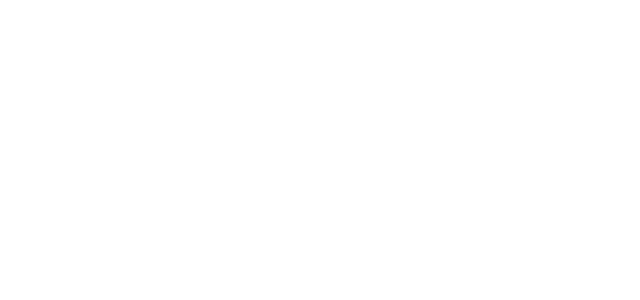
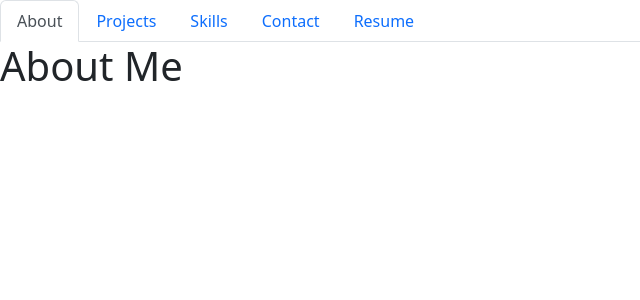
Before and after one commit to jWeibelbootcamp/react-portfolio, a React (Create React App) app: page / in a window 1280 px wide. Shown: the top 300 px of the page, without its empty margins (0-640 px from the left). Built offline with nearby package versions, Linux system fonts and the light colour scheme.

Commit message:
App rebuild and Project Card and NavTabs

```diff
--- a/package.json
+++ b/package.json
@@ -6,7 +6,9 @@
     "@testing-library/jest-dom": "^5.16.5",
     "@testing-library/react": "^13.4.0",
     "@testing-library/user-event": "^13.5.0",
+    "bootstrap": "^5.2.3",
     "react": "^18.2.0",
+    "react-bootstrap": "^2.6.0",
     "react-dom": "^18.2.0",
     "react-scripts": "5.0.1",
     "web-vitals": "^2.1.4"
--- a/src/App.js
+++ b/src/App.js
@@ -1,5 +1,5 @@
-import React from 'react';
-import Navbar from './components/Navbar';
+import React, { useState } from 'react';
+import NavTabs from './components/Navbar';
 import Projects from './components/Projects';
 import Skills from './components/Skills';
 import Resume from './components/Resume';
@@ -8,13 +8,31 @@
 import './App.css';
 
 function App() {
+  const [currentPage, setCurrentPage] = useState('About');
+  const renderPage = () => {
+    if (currentPage === 'About') {
+      return <About />;
+    }
+    if (currentPage === 'Projects') {
+      return <Projects />;
+    }
+    if (currentPage === 'Skills') {
+      return <Skills />;
+    }
+    if (currentPage === 'Resume') {
+      return <Resume />;
+    }
+    if (currentPage === 'Contact') {
+      return <Contact />;
+    }
+  };
+
+  const handlePageChange = (page) => setCurrentPage(page);
+
   return (
-    <div className="App">
-      <Navbar />
-      <About />
-      <Contact />
-      <Projects />
-      <Skills />
+    <div>
+      <NavTabs currentPage={currentPage} handlePageChange={handlePageChange} />
+      {renderPage()}
     </div>
   );
 };
--- a/src/components/About.js
+++ b/src/components/About.js
@@ -3,7 +3,9 @@
 function About () {
     return (
         <div>
-
+            <h1>
+                About Me
+            </h1>
         </div>
     );
 };
--- a/src/components/Contact.js
+++ b/src/components/Contact.js
@@ -3,7 +3,9 @@
 function Contact () {
     return (
         <div>
-
+            <h1>
+                Contact
+            </h1>
         </div>
     );
 };
--- a/src/components/Navbar.js
+++ b/src/components/Navbar.js
@@ -1,11 +1,56 @@
 import React from 'react';
 
-function Navbar() {
-    return (
-        <div>
+function NavTabs({ currentPage, handlePageChange }) {
+  return (
+    <ul className="nav nav-tabs">
+      <li className="nav-item">
+        <a
+          href="#about"
+          onClick={() => handlePageChange('About')}
 
-        </div>
-    );
-};
+          className={currentPage === 'About' ? 'nav-link active' : 'nav-link'}
+        >
+          About
+        </a>
+      </li>
+      <li className="nav-item">
+        <a
+          href="#projects"
+          onClick={() => handlePageChange('Projects')}
+          className={currentPage === 'Projects' ? 'nav-link active' : 'nav-link'}
+        >
+          Projects
+        </a>
+      </li>
+      <li className="nav-item">
+        <a
+          href="#skills"
+          onClick={() => handlePageChange('Skills')}
+          className={currentPage === 'Skills' ? 'nav-link active' : 'nav-link'}
+        >
+          Skills
+        </a>
+      </li>
+      <li className="nav-item">
+        <a
+          href="#contact"
+          onClick={() => handlePageChange('Contact')}
+          className={currentPage === 'Contact' ? 'nav-link active' : 'nav-link'}
+        >
+          Contact
+        </a>
+      </li>
+      <li className="nav-item">
+        <a
+          href="#resume"
+          onClick={() => handlePageChange('Resume')}
+          className={currentPage === 'Resume' ? 'nav-link active' : 'nav-link'}
+        >
+          Resume
+        </a>
+      </li>
+    </ul>
+  );
+}
 
-export default Navbar;
+export default NavTabs;
--- /dev/null
+++ b/src/components/ProjectCard.js
@@ -0,0 +1,19 @@
+import React from "react";
+import Card from 'react-bootstrap/Card';
+
+function ProjectCard(props) {
+    return (
+      <Card style={{ width: '18rem' }}>
+        <Card.Img variant="top" src={ props.image } />
+        <Card.Body>
+          <Card.Title>{props.title}</Card.Title>
+          <Card.Text>
+            Some quick example text to build on the card title and make up the
+            bulk of the card's content.
+          </Card.Text>
+        </Card.Body>
+      </Card>
+    );
+  }
+
+  export default ProjectCard;
--- a/src/components/Projects.js
+++ b/src/components/Projects.js
@@ -1,9 +1,19 @@
 import React from "react";
+import CupOTears from "../assets/images/CupOTears.png";
+import ProjectCard from "./ProjectCard";
 
 function Projects () {
+    const myProjects = [ {id: 1, title: "CupOTears", image: CupOTears}, {id: 2, title: "", image: ""}, {id: 3, title: "", image: ""}, {id: 4, title: "", image: ""}, {id: 5, title: "", image: ""}, {id: 6, title: "", image: ""} ];
     return (
         <div>
-
+            <h1>
+                Projects
+            </h1>
+            <div className="container">
+                {myProjects.map(project => (
+                   <ProjectCard title={project.title} key={project.id} image={project.image} />
+                ))}
+            </div>
         </div>
     );
 };
--- a/src/components/Resume.js
+++ b/src/components/Resume.js
@@ -3,7 +3,9 @@
 function Resume () {
     return (
         <div>
-
+            <h1>
+                Resume
+            </h1>
         </div>
     );
 };
--- a/src/components/Skills.js
+++ b/src/components/Skills.js
@@ -3,7 +3,9 @@
 function Skills () {
     return (
         <div>
-
+            <h1>
+                Skills
+            </h1>
         </div>
     );
 };
--- a/src/components/index.js
+++ /dev/null
@@ -1,2 +0,0 @@
-import React from "react";
-import App from "../App";
--- a/src/index.js
+++ b/src/index.js
@@ -3,6 +3,7 @@
 import './index.css';
 import App from './App';
 import reportWebVitals from './reportWebVitals';
+import 'bootstrap/dist/css/bootstrap.min.css';
 
 const root = ReactDOM.createRoot(document.getElementById('root'));
 root.render(
```
Also changed, not shown: 2 other files (tests, documents, lock files or other folders).
